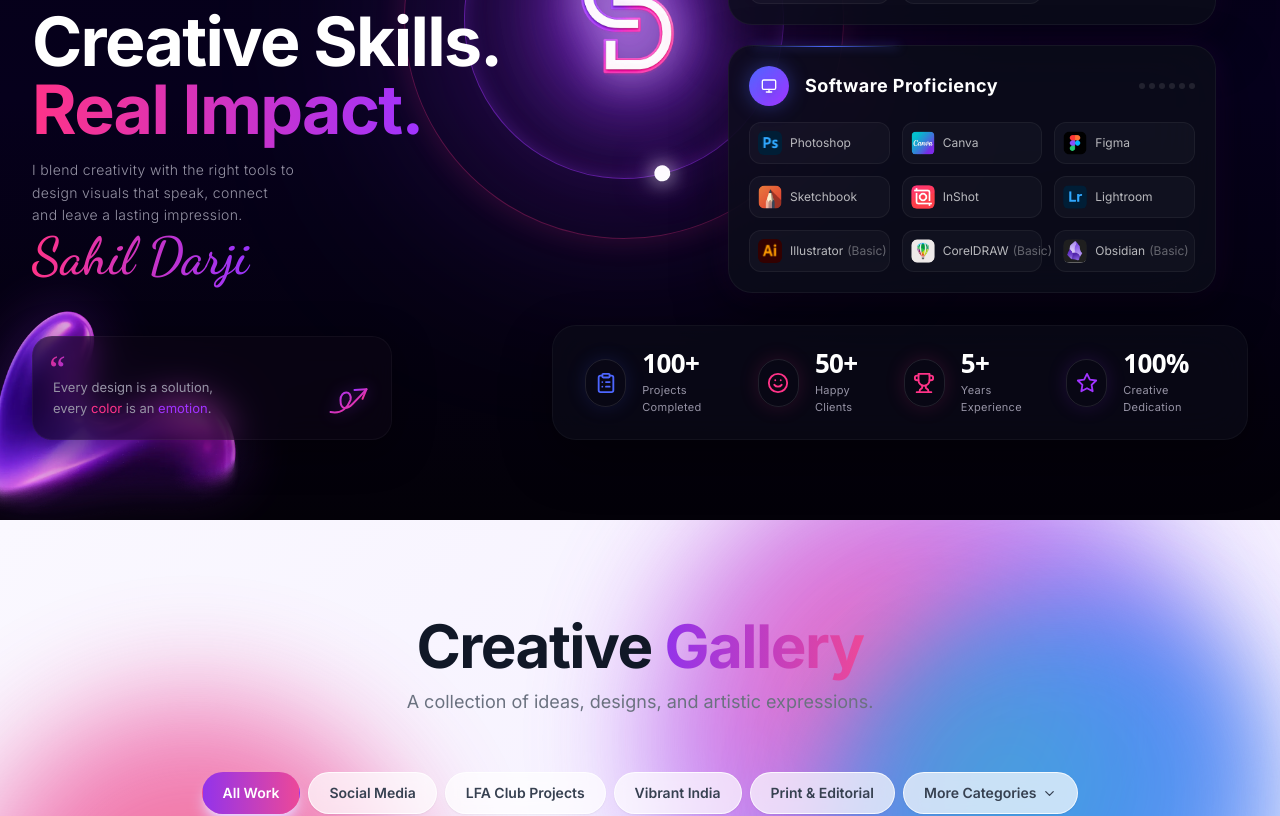
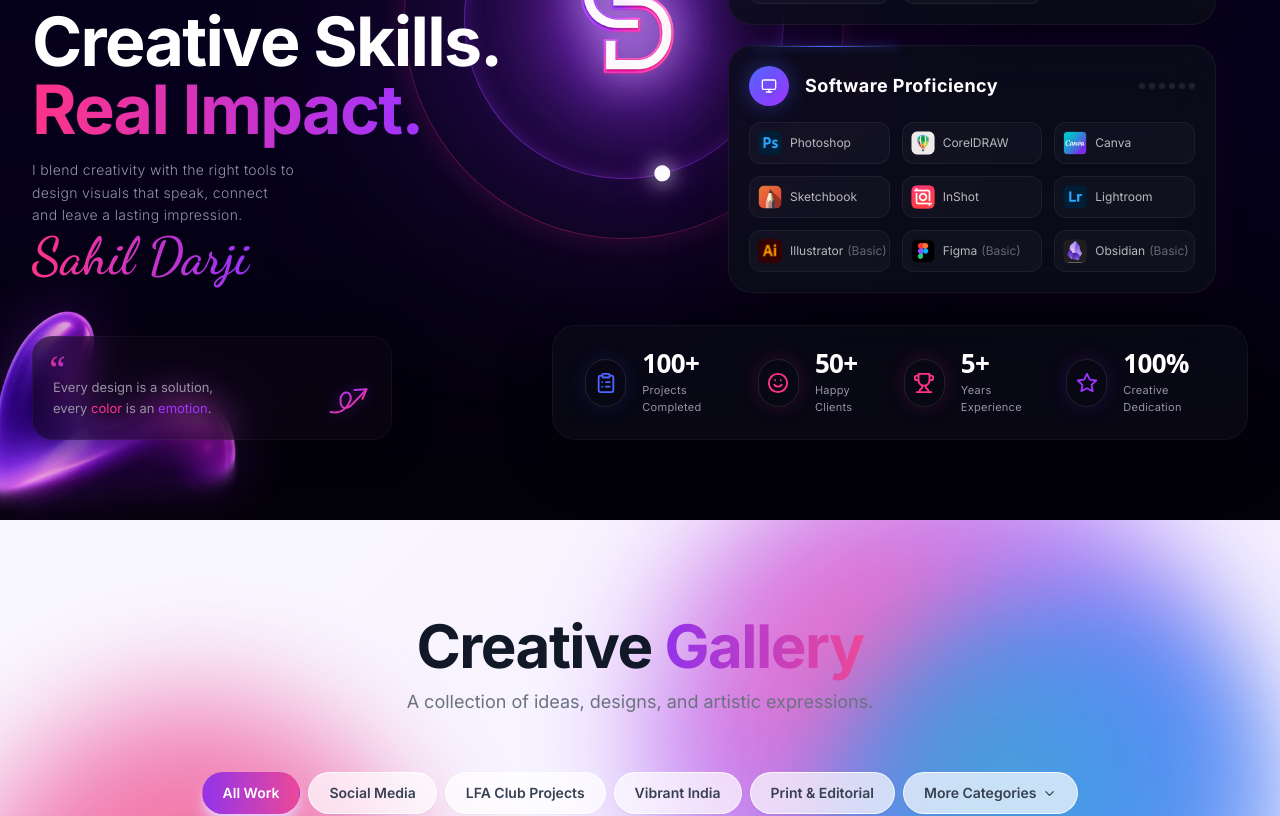
Before and after one commit to sahil-darj/Graphic_Design_Portfolio, a React (Vite) app: page / in a window 1280 px wide. Shown: the part 2020-2836 px from the top of the page. Built offline with nearby package versions, Linux system fonts and the light colour scheme.

Commit message:
Update Software Proficiency: Photoshop, CorelDRAW, Canva in first row and Figma (Basic) in third row

```diff
--- a/src/components/Skills.tsx
+++ b/src/components/Skills.tsx
@@ -213,12 +213,12 @@ export default function Skills() {
                   <span className="text-white/70 text-xs">Photoshop</span>
                 </div>
                 <div className="flex items-center gap-2 bg-white/[0.03] hover:bg-white/[0.08] transition-colors p-2 rounded-xl border border-white/[0.05]">
+                  <img src="/Assets/logo/coreldraw.webp" alt="CorelDRAW" className="w-6 h-6 object-contain rounded-md" />
+                  <span className="text-white/70 text-xs">CorelDRAW</span>
+                </div>
+                <div className="flex items-center gap-2 bg-white/[0.03] hover:bg-white/[0.08] transition-colors p-2 rounded-xl border border-white/[0.05]">
                   <img src="/Assets/logo/canva.webp" alt="Canva" className="w-6 h-6 object-contain rounded-md" />
                   <span className="text-white/70 text-xs">Canva</span>
-                </div>
-                <div className="flex items-center gap-2 bg-white/[0.03] hover:bg-white/[0.08] transition-colors p-2 rounded-xl border border-white/[0.05]">
-                  <img src="/Assets/logo/figma.webp" alt="Figma" className="w-6 h-6 object-contain rounded-md" />
-                  <span className="text-white/70 text-xs">Figma</span>
                 </div>
                 <div className="flex items-center gap-2 bg-white/[0.03] hover:bg-white/[0.08] transition-colors p-2 rounded-xl border border-white/[0.05]">
                   <img src="/Assets/logo/autodesk.webp" alt="Sketchbook" className="w-6 h-6 object-contain rounded-md" />
@@ -237,8 +237,8 @@ export default function Skills() {
                   <span className="text-white/70 text-xs flex gap-1">Illustrator <span className="opacity-50">(Basic)</span></span>
                 </div>
                 <div className="flex items-center gap-2 bg-white/[0.03] hover:bg-white/[0.08] transition-colors p-2 rounded-xl border border-white/[0.05]">
-                  <img src="/Assets/logo/coreldraw.webp" alt="CorelDRAW" className="w-6 h-6 object-contain rounded-md" />
-                  <span className="text-white/70 text-xs flex gap-1">CorelDRAW <span className="opacity-50">(Basic)</span></span>
+                  <img src="/Assets/logo/figma.webp" alt="Figma" className="w-6 h-6 object-contain rounded-md" />
+                  <span className="text-white/70 text-xs flex gap-1">Figma <span className="opacity-50">(Basic)</span></span>
                 </div>
                 <div className="flex items-center gap-2 bg-white/[0.03] hover:bg-white/[0.08] transition-colors p-2 rounded-xl border border-white/[0.05]">
                   <img src="/Assets/logo/ob.webp" alt="Obsidian" className="w-6 h-6 object-contain rounded-md" />
```
